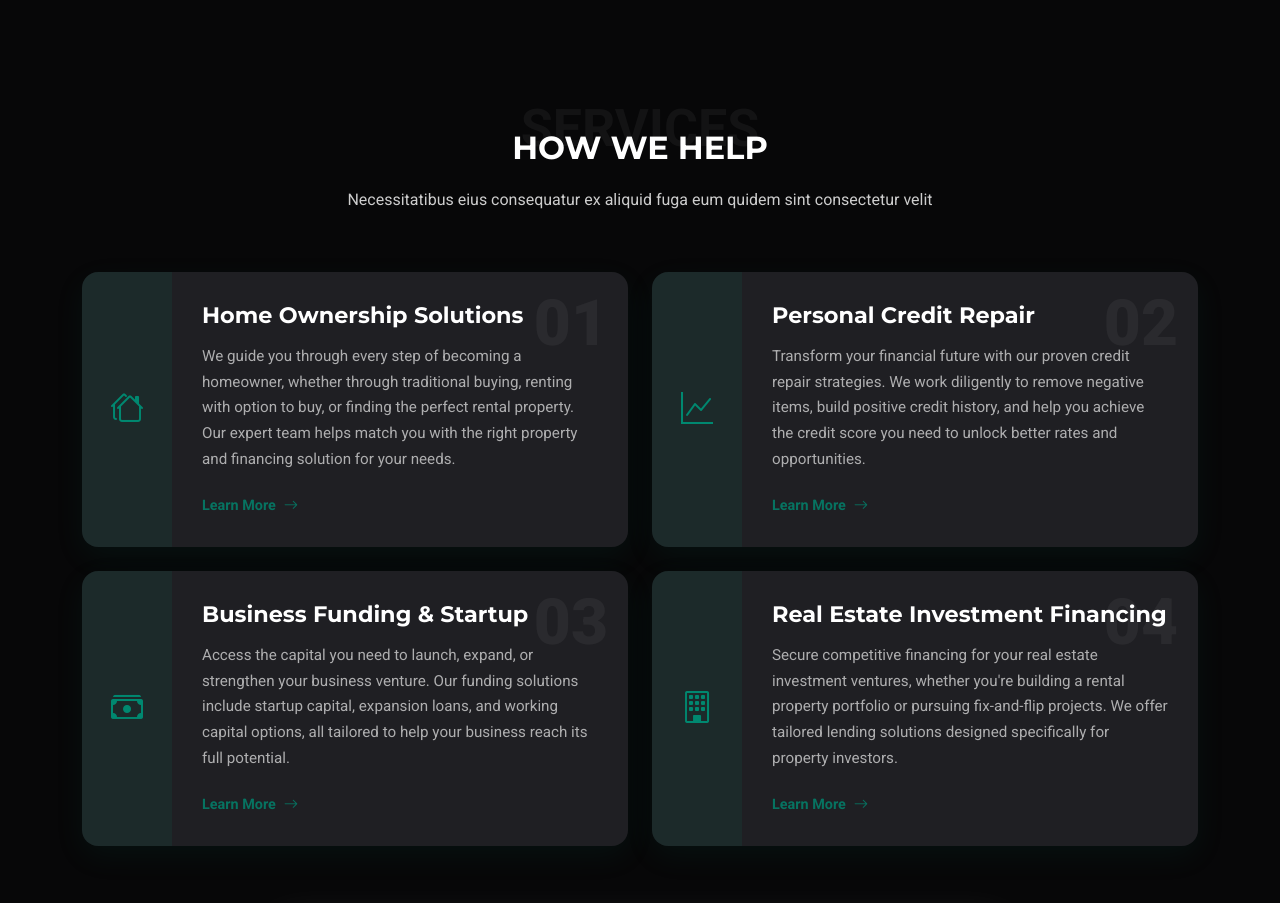
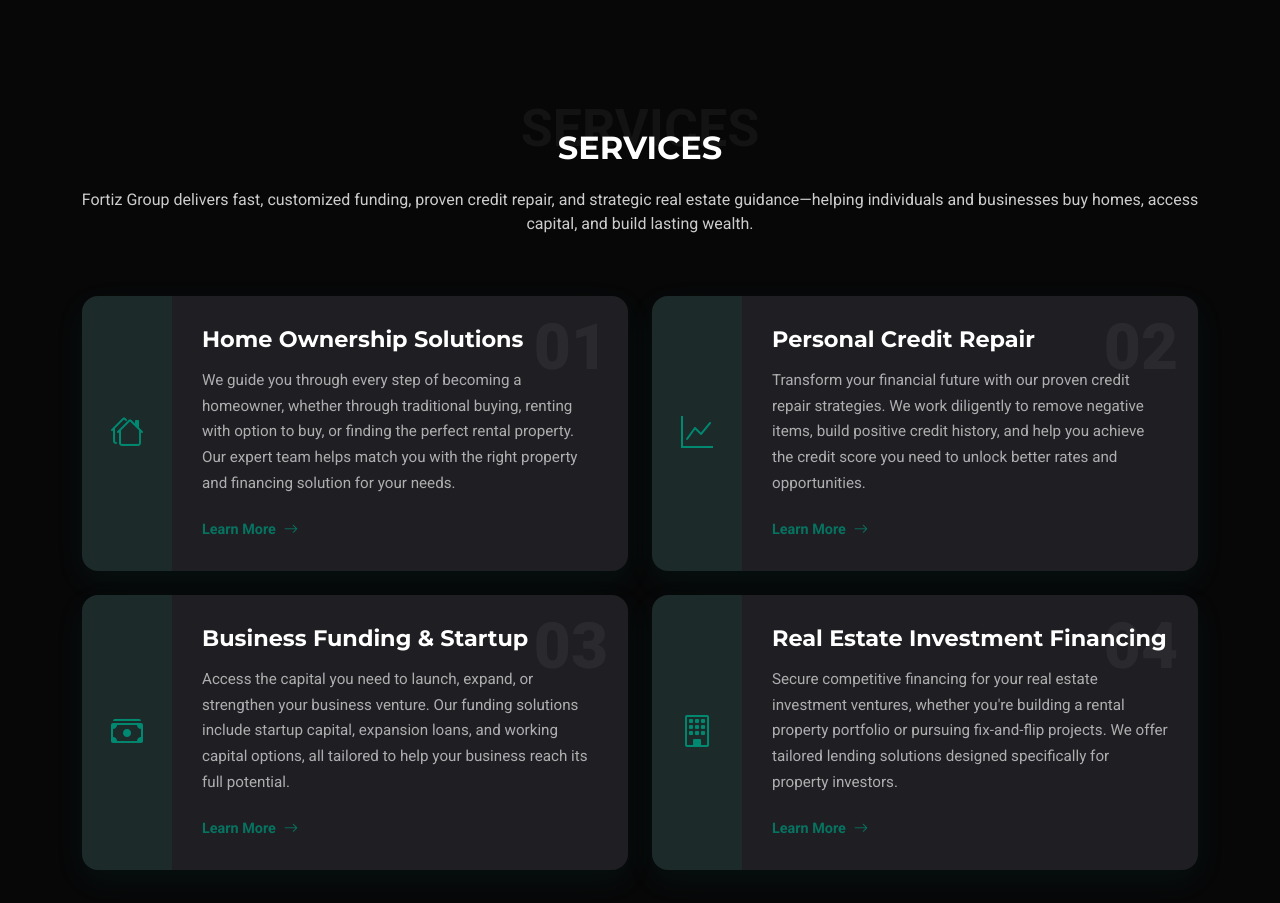
Before and after one commit to MrJohnson8604/general_intake_form, a plain HTML site: page index.html in a window 1280 px wide. Shown: the part 2640-3543 px from the top of the page. Drawn offline with Linux system fonts and the light colour scheme; animation ran at ten frames a second.

Commit message:
Services Update

```diff
--- a/index.html
+++ b/index.html
@@ -241,8 +241,8 @@
       <!-- Section Title -->
       <div class="container section-title" data-aos="fade-up">
         <span class="description-title">Services</span>
-        <h2>How We Help</h2>
-        <p>Necessitatibus eius consequatur ex aliquid fuga eum quidem sint consectetur velit</p>
+        <h2>Services</h2>
+        <p>Fortiz Group delivers fast, customized funding, proven credit repair, and strategic real estate guidance—helping individuals and businesses buy homes, access capital, and build lasting wealth.</p>
       </div><!-- End Section Title -->
 
       <div class="container" data-aos="fade-up" data-aos-delay="100">
```
